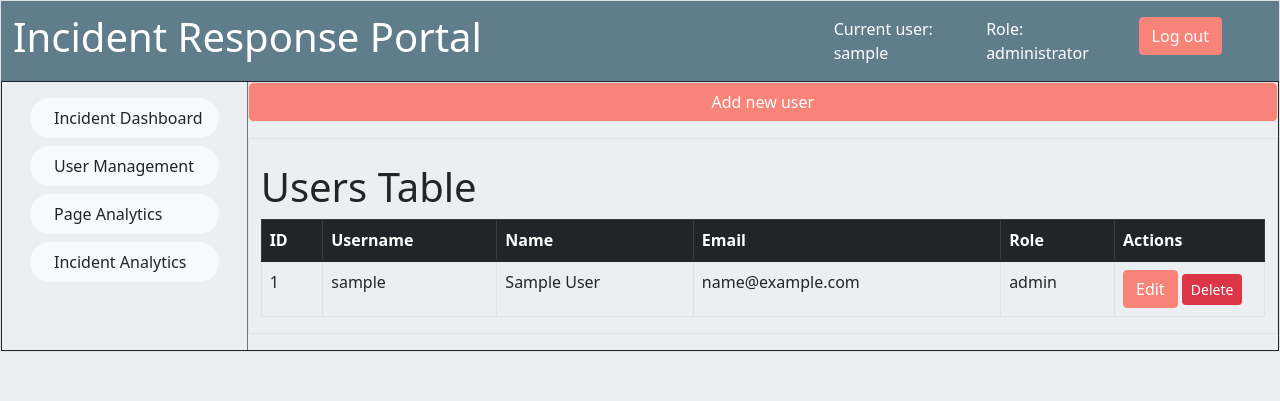
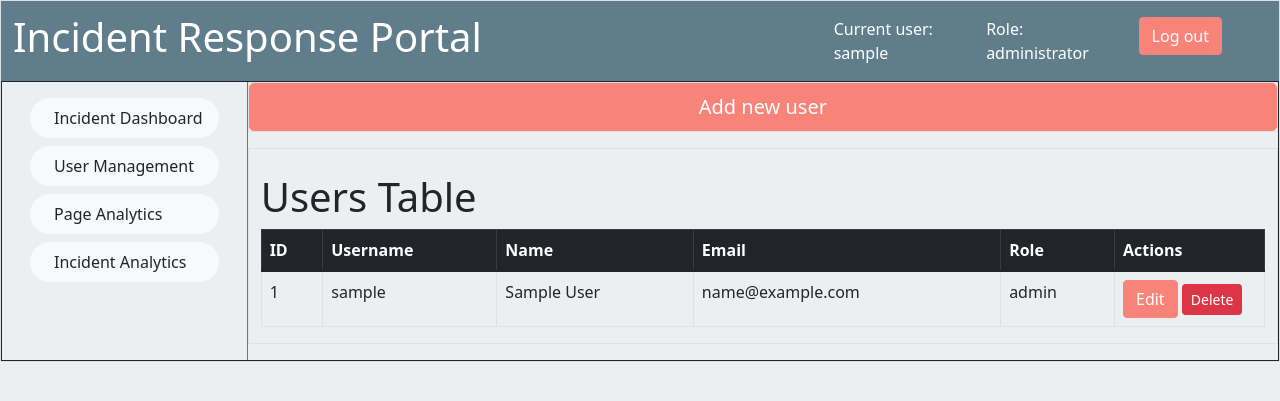
Before and after one commit to sudo-madders/incidence_response_proejct, a PHP site: page /user_management.php in a window 1280 px wide. Shown: the top 401 px of the page. Run offline with PHP 8.4, Linux system fonts and the light colour scheme; the visitor is signed in with stand-in values (Sample User, id 1); tables that the repository leaves empty or names only in its code hold one stand-in row (values such as "Sample post"); data that the repository does not hold is empty; some libraries are stand-ins or nearby versions.

Commit message:
Made the add user button larger

```diff
--- a/project/user_management.php
+++ b/project/user_management.php
@@ -197,7 +197,7 @@ if ($_SERVER['REQUEST_METHOD'] === 'POST') {
 <div class="col">
     <div class="row mb-3 border">
         <!-- add new user button -->
-        <button type="button" class="btn btn-accent mx-auto" data-bs-toggle="offcanvas" data-bs-target="#addNewUser" aria-controls="addNewUser">
+        <button type="button" class="btn btn-accent btn-lg mx-auto" data-bs-toggle="offcanvas" data-bs-target="#addNewUser" aria-controls="addNewUser">
             Add new user
         </button>
         <!-- with offcanvas -->
```
